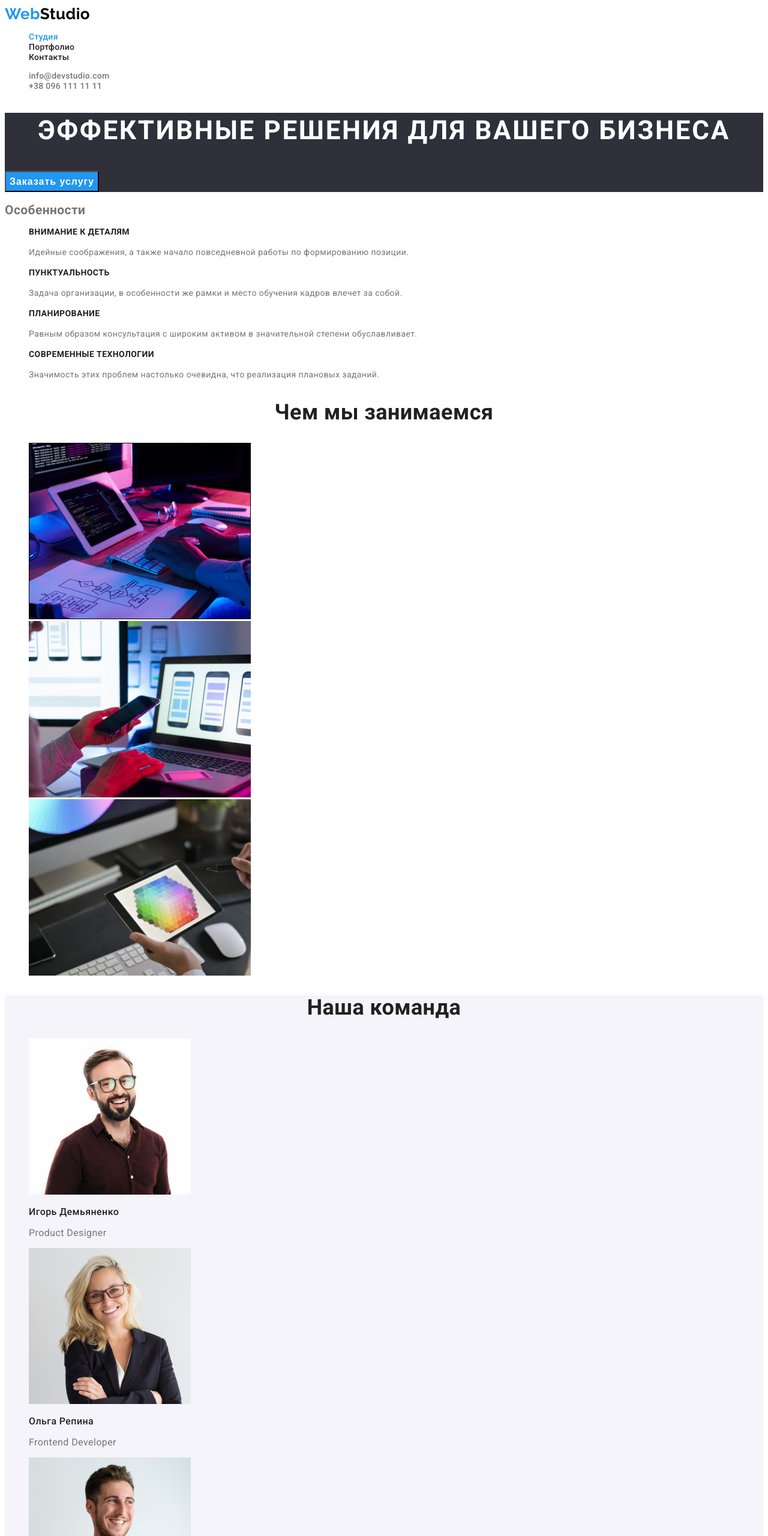
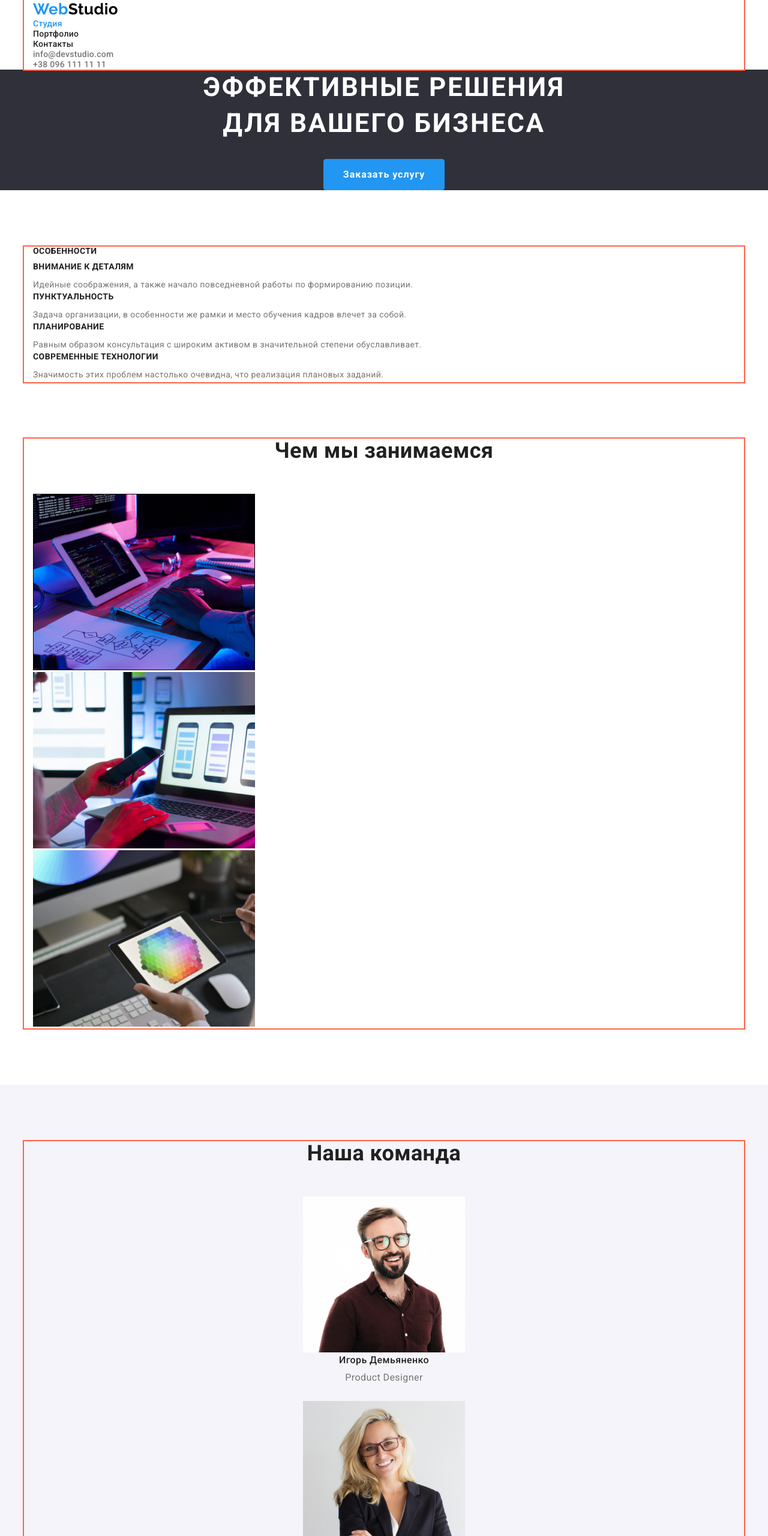
Before and after one commit to RuslanB12/goit-markup-hw-03, a plain HTML site: page index.html in a window 1280 px wide. Shown: the top 2560 px of the page at 60% size. Drawn offline with nearby package versions, Linux system fonts and the light colour scheme.

Commit message:
Вертикал центрироваие

```diff
--- a/css/styles.css
+++ b/css/styles.css
@@ -10,16 +10,20 @@
 }
 
 body{
-color: var(--primary-text-color);
-background-color: var(--white-color);
 
-font-family: Roboto, sans-serif;
-letter-spacing: 0.03em;
-font-size: 14px;
+
+   color: var(--primary-text-color);
+   background-color: var(--white-color);
+
+   font-family: Roboto, sans-serif;
+   letter-spacing: 0.03em;
+   font-size: 14px;
 }
 
 /* Оформление логотипов */
 .logo{
+   padding-top: 0;
+   padding-bottom: 0;
    color: var(--black-color);
 
    font-family: Raleway,sans-serif;
@@ -37,6 +41,13 @@ font-size: 14px;
 
 /* Кнопки */
 .primary-button{
+   margin: 0 auto;
+   padding: 10px 32px;
+   border-radius: 4px;
+   border: 1px solid var(--accent-color);
+   min-width: 200px;
+   min-height: 50px;
+
    color: var(--white-color);
    background-color: var(--accent-color);
 
@@ -48,6 +59,12 @@ font-size: 14px;
    letter-spacing: 0.06em;
 }
 .button{
+   padding: 6px 22px;
+   border-radius: 4px;
+   border: 1px solid var(--bcg-second-color);
+   min-width: 73px;
+   min-height: 38px;
+
    color: var(--title-text-color);
    background-color: var(--bcg-second-color);
 
@@ -73,12 +90,21 @@ font-size: 14px;
 /* Cброс точек и подчеркиваний ссылок*/
 .list{
    list-style: none;
+   padding: 0;
+   margin: 0;
 }
 .link{
    text-decoration: none;
 }
 
 /* Header  Site nav*/
+
+.container{
+   margin: 0 auto;
+   width: 1200px;
+   outline: 2px solid tomato;
+   padding: 0 15px;
+}
 
 .site-nav .link{
    color: var(--title-text-color);
@@ -111,19 +137,29 @@ color: var(--accent-color);
 
 .hero{
    background-color: var(--bcg-color);
+
+   text-align: center;
 }
 .hero-title{
+   margin-top: 0;
+   margin-bottom: 30px;
    color: var(--white-color);
 
    text-transform: uppercase;
    font-weight: 900;
    font-size: 44px;
    line-height: 1.36;
-   text-align: center;
    letter-spacing: 0.06em;
 }
 /* Секция features */
+.features{
+   padding-top: 94px;
+   padding-bottom: 94px;
+}
 .features-title{
+   margin-top: 0;
+   margin-bottom: 10px;
+
    color: var(--title-text-color);
 
    font-size: 14px;
@@ -132,10 +168,20 @@ color: var(--accent-color);
 }
 .feature-list p{
    line-height: 1.71;
+
+   margin-top: 0;
+   margin-bottom: 0;
 }
 
 /* Section Чем мы занимаемся*/
+.section{
+   padding-top: 0;
+   padding-bottom: 0;
+   margin-bottom: 94px;
+}
 .section-title{
+      margin-top: 0px;
+      margin-bottom: 50px;
       color: var(--title-text-color);
 
       font-size: 36px;
@@ -145,10 +191,16 @@ color: var(--accent-color);
 
 /* Section team */
 .section-team {
+   margin-top: 0;
+   padding-top: 94px;
+
    background-color: var(--bcg-second-color);
 }
 
 .title{
+   margin-bottom: 10px;
+   margin-top: 0;
+
    color: var(--title-text-color);
 
    font-weight: 500;
@@ -156,16 +208,28 @@ color: var(--accent-color);
    line-height: 1.19;
 }
 .team-list .text{
+   margin-top: 0;
+   margin-bottom: 0;
+
    font-size: 16px;
    line-height: 1.19;
 }
+.team-list > .item{
+   padding-bottom: 30px;
 
+   text-align: center;
+}
 /* Футер */
-footer{
+.footer{
+   padding-top: 60px;
+   padding-bottom: 60px;
+
    background-color: var(--bcg-color);
 }
 
 .address{
+   margin-top: 20px;
+
    font-style: normal;
    line-height: 2;
 
--- a/index.html
+++ b/index.html
@@ -8,31 +8,37 @@
    <title> Студия </title>
    <link href="https://fonts.googleapis.com/css2?family=Raleway:wght@700&family=Roboto:wght@400;500;700&display=swap"
       rel="stylesheet">
+   <link rel="stylesheet" href="https://cdnjs.cloudflare.com/ajax/libs/modern-normalize/1.1.0/modern-normalize.min.css"
+      integrity="sha512-wpPYUAdjBVSE4KJnH1VR1HeZfpl1ub8YT/NKx4PuQ5NmX2tKuGu6U/JRp5y+Y8XG2tV+wKQpNHVUX03MfMFn9Q=="
+      crossorigin="anonymous" referrerpolicy="no-referrer" />
    <link rel="stylesheet" href="./css/styles.css">
 </head>
 
 <body>
-   <header>
+   <header class="page-header">
+      <div class="container">
          <a href="./index.html" class="logo link"><span class="accent">Web</span>Studio</a>
          <nav>
             <ul class="site-nav list">
-            <li> <a href="./index.html" class="link current">Студия</a></li>
-            <li> <a href="./portfolio.html" class="link">Портфолио</a></li>
-            <li> <a href="" class="link">Контакты</a></li>
+               <li class="item"> <a href="./index.html" class="link current">Студия</a></li>
+               <li class="item"> <a href="./portfolio.html" class="link">Портфолио</a></li>
+               <li class="item"> <a href="" class="link">Контакты</a></li>
             </ul>
          </nav>
          <ul class="auth-nav list">
             <li><a href="mailto:info@devstudio.com" class="link"> info@devstudio.com </a></li>
             <li><a href="tel:+380961111111" class="link"> +38 096 111 11 11 </a></li>
          </ul>
+      </div>
    </header>
    <main>
       <section class="hero">
-         <h1 class="hero-title">Эффективные решения для вашего бизнеса </h1>
-         <button type="button" class="primary-button"> Заказать услугу </button>
+         <h1 class="hero-title">Эффективные решения<br>для вашего бизнеса </h1>
+         <button type="button" class="primary-button">Заказать услугу</button>
       </section>
       <section class="features">
-         <h2>Особенности</h2>
+         <div class="container">
+            <h2 class="features-title">Особенности</h2>
             <ul class="feature-list list">
                <li>
                   <h3 class="features-title"> Внимание к деталям</h3>
@@ -40,61 +46,73 @@
                </li>
                <li>
                   <h3 class="features-title"> Пунктуальность</h3>
-               <p class="text"> Задача организации, в особенности же рамки и место обучения кадров влечет за собой. </p>
+                  <p class="text"> Задача организации, в особенности же рамки и место обучения кадров влечет за собой.
+                  </p>
                </li>
                <li>
                   <h3 class="features-title"> Планирование</h3>
-               <p class="text">Равным образом консультация с широким активом в значительной степени обуславливает. </p>
+                  <p class="text">Равным образом консультация с широким активом в значительной степени обуславливает.
+                  </p>
                </li>
                <li>
                   <h3 class="features-title"> Современные технологии </h3>
                   <p class="text">Значимость этих проблем настолько очевидна, что реализация плановых заданий. </p>
                </li>
             </ul>
+         </div>
       </section>
       <section class="section">
+         <div class="container">
             <h2 class="section-title"> Чем мы занимаемся </h2>
             <ul class="list">
                <li><img src="./images/keyboard.jpg" alt="Клавиатура" width="370"></li>
                <li><img src="./images/notebook.jpg" alt="Ноутбук" width="370"></li>
                <li><img src="./images/laptop.jpg" alt="Планшет" width="370"></li>
             </ul>
+         </div>
       </section>
       <section class="section-team">
+         <div class="container">
             <h2 class="section-title"> Наша команда </h2>
             <ul class="team-list list">
-            <li>
+               <li class="item">
                   <img src="./images/product_des.jpg" alt="Продакт дизайнер" width="270">
                   <h3 class="title"> Игорь Демьяненко </h3>
                   <p class="text">Product Designer </p>
                </li>
-            <li>
+               <li class="item">
                   <img src="./images/frontend_dev.jpg" alt="Фронтенд разработчик" width="270">
                   <h3 class="title"> Ольга Репина </h3>
                   <p class="text">Frontend Developer </p>
                </li>
-            <li><img src="./images/marketing.jpg" alt="Маркетинг" width="270">
+               <li class="item"><img src="./images/marketing.jpg" alt="Маркетинг" width="270">
                   <h3 class="title"> Николай Тарасов </h3>
                   <p class="text">Marketing </p>
                </li>
-            <li><img src="./images/ui_des.jpg" alt="Юай дизайнер" width="270">
+               <li class="item"><img src="./images/ui_des.jpg" alt="Юай дизайнер" width="270">
                   <h3 class="title"> Михаил Ермаков </h3>
                   <p class="text">UI Designer </p>
                </li>
             </ul>
+         </div>
       </section>
    </main>
+
       <footer class="footer">
+         <div class="container">
          <a href="./index.html" class="logo link"><span class="accent">Web</span>Studio</a>
          <address>
             <ul class="address list">
-            <li><a href="https://goo.gl/maps/NAT9T7fErA63x4ow5" target="_blank" rel="noopener noreferrer" class="link location">
+               <li><a href="https://goo.gl/maps/NAT9T7fErA63x4ow5" target="_blank" rel="noopener noreferrer"
+                     class="link location">
                      г. Киев, пр-т Леси Украинки, 26</a></li>
                <li><a href="mailto:info@devstudio.com" class="contacts link">info@example.com</a></li>
                <li><a href="tel:+380961111111" class="telephone link"> +38 099 111 11 11</a></li>
             </ul>
          </address>
+         </div>
       </footer>
+
 </body>
 
 </html>
```
Also changed, not shown: portfolio.html (+3 -0 lines). Lines whose indentation alone changed are shown as unchanged.
